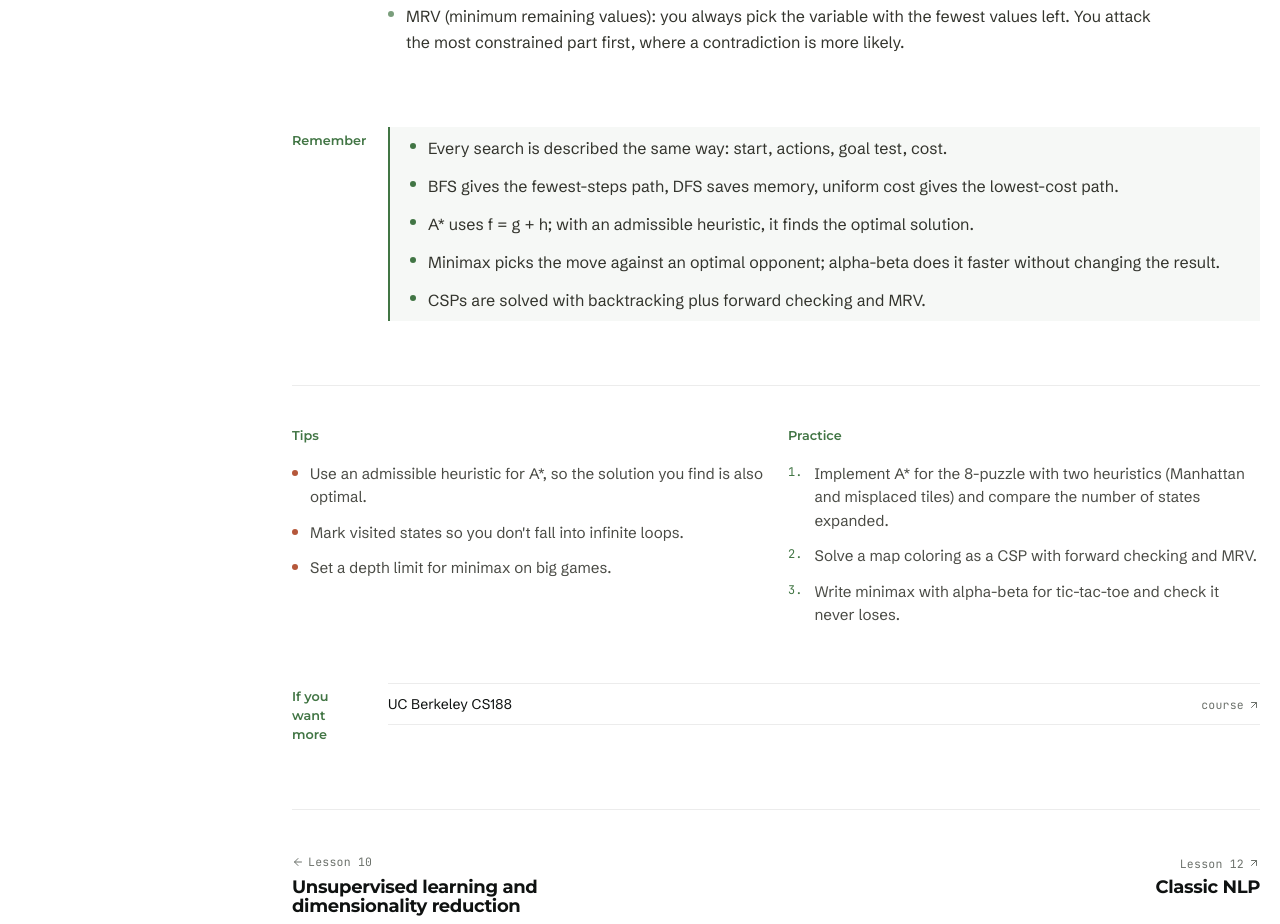
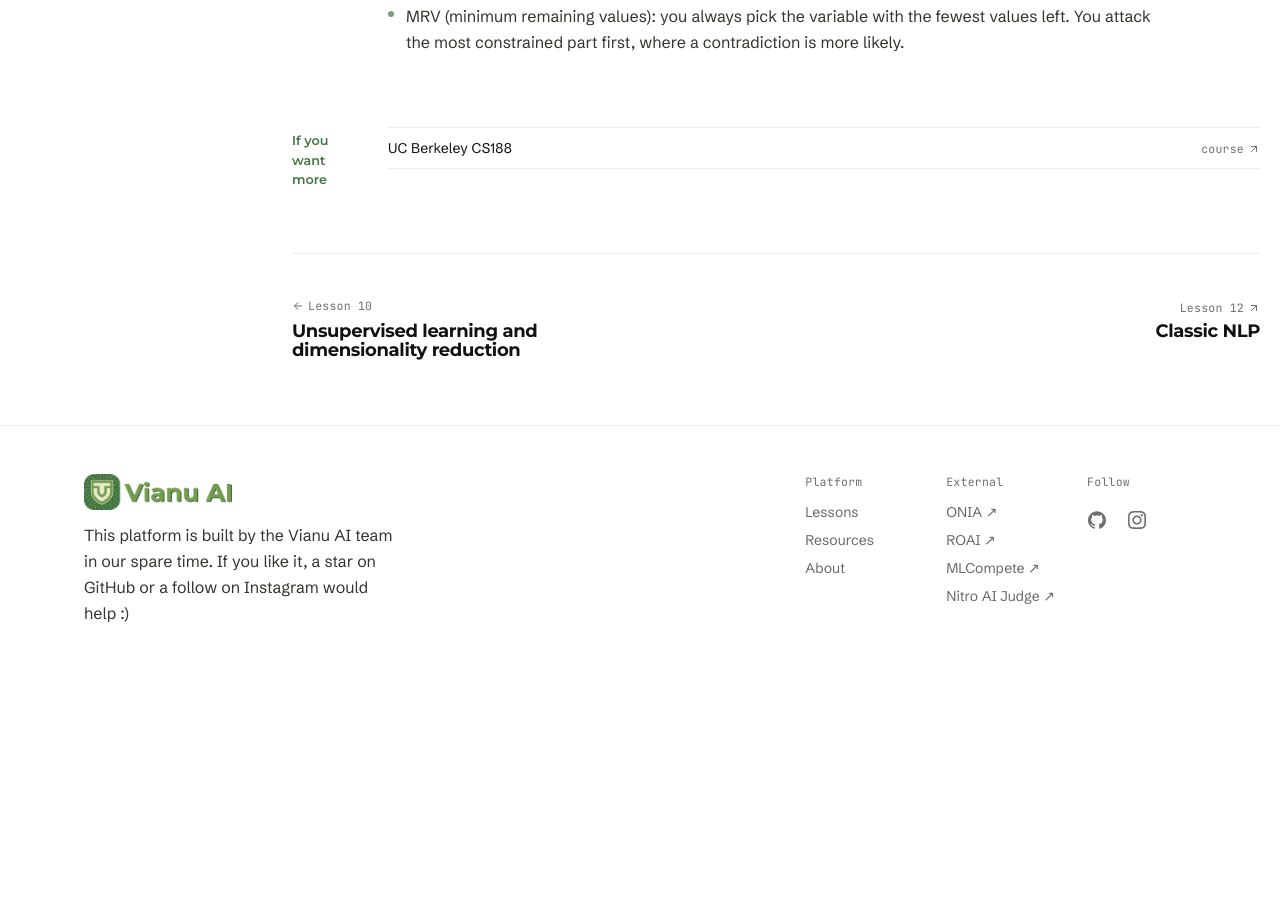
Before and after one commit to RaduGoga/platforma-vianu-ai, a Next.js app: page /en/programa/ai-search in a window 1280 px wide. Shown: the part 2800-3724 px from the top of the page. After the commit the page ends 3474 px from the top, so only its background shows below. Built offline with nearby package versions, Linux system fonts and the light colour scheme.

Commit message:
scos sectiunile retine tips si exerseaza

```diff
--- a/src/components/lesson-view.tsx
+++ b/src/components/lesson-view.tsx
@@ -112,52 +112,6 @@ export function LessonView({
                 </section>
               ))}
 
-              {lesson.keyTakeaways && lesson.keyTakeaways.length > 0 && (
-                <section className="mt-14 lg:grid lg:grid-cols-[4rem_1fr] lg:gap-8">
-                  <div className="kicker mb-3 lg:mb-0 lg:pt-1">{t("Reține", "Remember")}</div>
-                  <div className="border-l-2 border-primary bg-[color:color-mix(in_srgb,var(--primary)_5%,var(--card))] py-2">
-                    <ul className="space-y-3 pl-5 pr-4">
-                      {lesson.keyTakeaways.map((k, i) => (
-                        <li key={i} className="serif flex gap-3 leading-relaxed text-[color:var(--prose)]">
-                          <span className="mt-2 h-1.5 w-1.5 shrink-0 rounded-full bg-primary" />
-                          {k}
-                        </li>
-                      ))}
-                    </ul>
-                  </div>
-                </section>
-              )}
-
-              {(lesson.pitfalls.length > 0 || lesson.practice.length > 0) && (
-                <div className="mt-16 grid gap-6 border-t border-border pt-10 sm:grid-cols-2">
-                  {lesson.pitfalls.length > 0 && (
-                    <aside>
-                      <h2 className="kicker text-[color:var(--clay)]">{t("Tips", "Tips")}</h2>
-                      <ul className="mt-4 space-y-3">
-                        {lesson.pitfalls.map((p, i) => (
-                          <li key={i} className="sidenote flex gap-3">
-                            <span className="mt-2 h-1.5 w-1.5 shrink-0 rounded-full bg-[color:var(--clay)]" />
-                            {p}
-                          </li>
-                        ))}
-                      </ul>
-                    </aside>
-                  )}
-                  {lesson.practice.length > 0 && (
-                    <aside>
-                      <h2 className="kicker">{t("Exersează", "Practice")}</h2>
-                      <ol className="mt-4 space-y-3">
-                        {lesson.practice.map((p, i) => (
-                          <li key={i} className="sidenote flex gap-3">
-                            <span className="mt-0.5 font-mono text-xs text-primary">{i + 1}.</span>
-                            {p}
-                          </li>
-                        ))}
-                      </ol>
-                    </aside>
-                  )}
-                </div>
-              )}
             </>
           ) : (
             <section className="lg:grid lg:grid-cols-[4rem_1fr] lg:gap-8">
```
